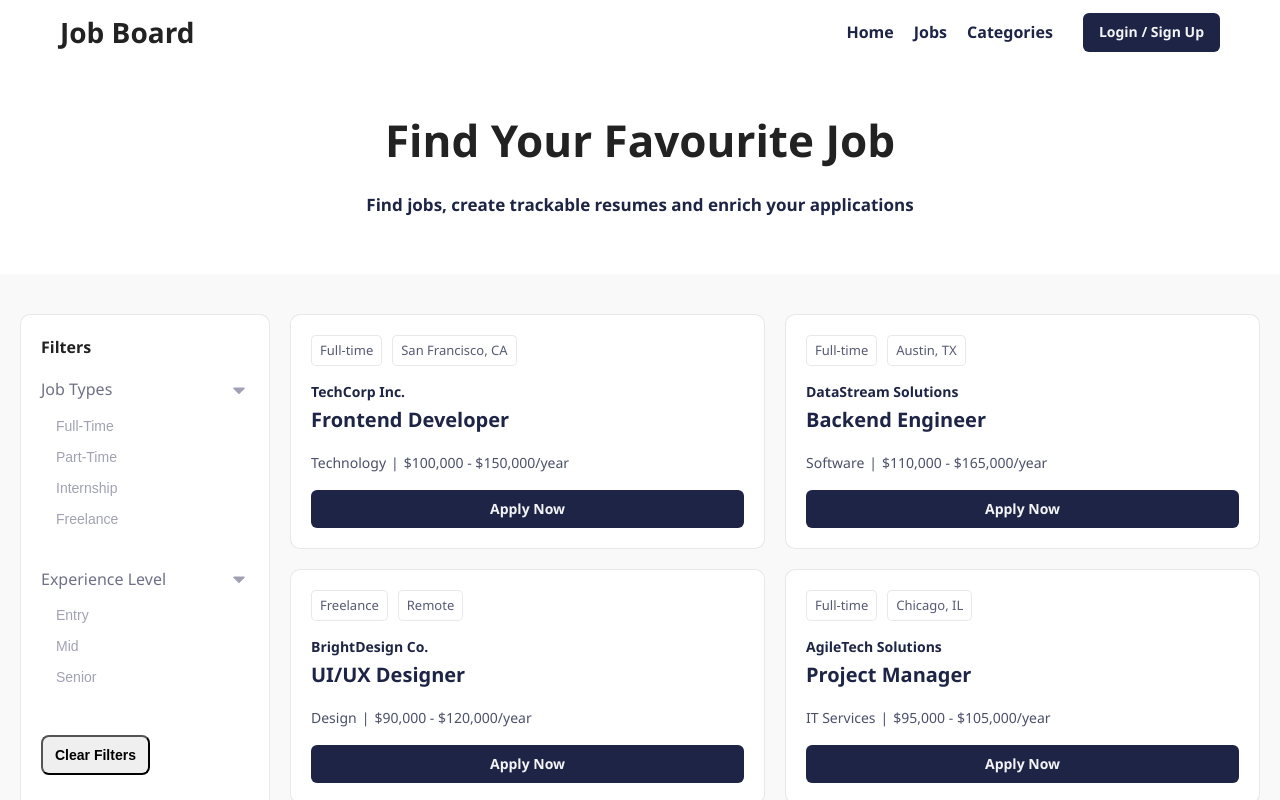
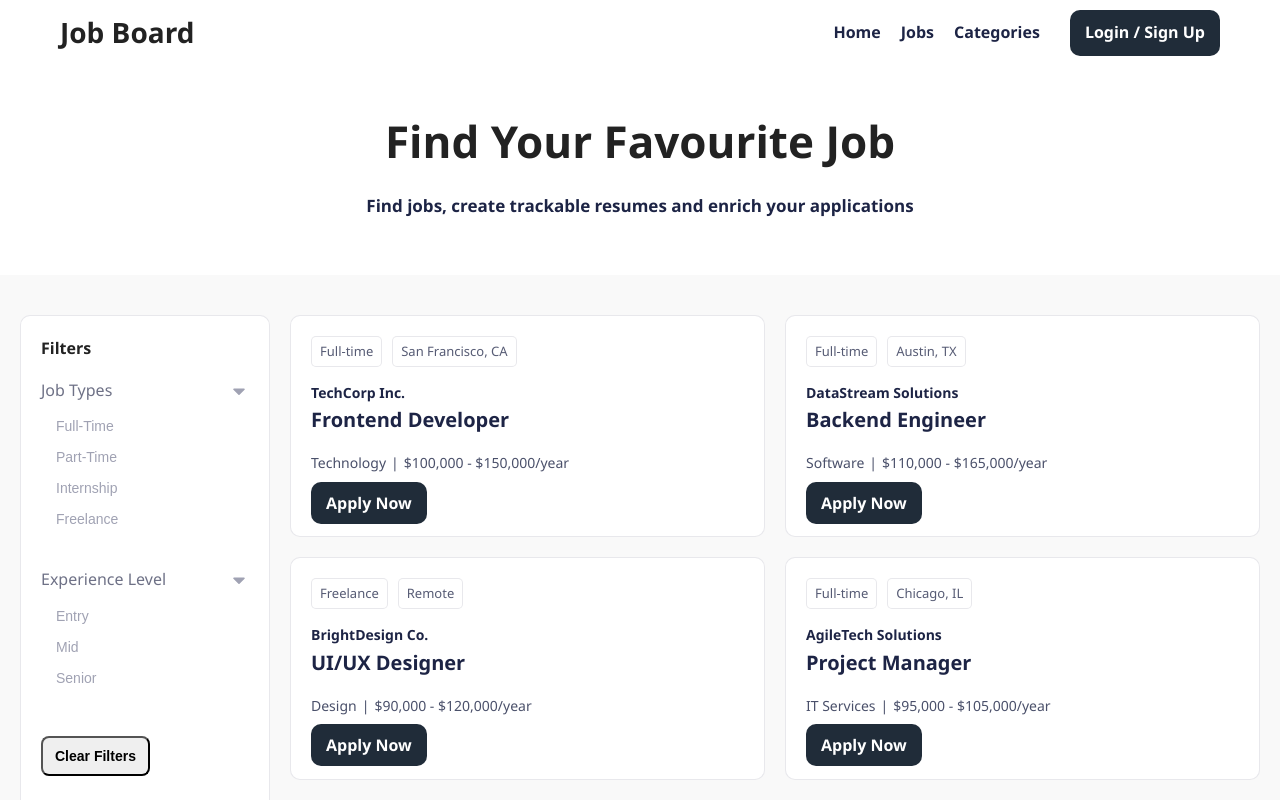
Before and after one commit to Jon-Felipe/Job-Board-React, a React (Vite) app: page /jobs in a window 1280 px wide. Shown: the top 800 px of the page. Built offline with nearby package versions, Linux system fonts and the light colour scheme.

Commit message:
link button and styling refactor

```diff
--- a/src/components/ui/LinkButton/LinkButton.module.css
+++ /dev/null
@@ -1,38 +0,0 @@
-.link {
-  display: inline-flex;
-  align-items: center;
-  justify-content: center;
-  padding: 0.5rem 1rem;
-  font-size: 0.875rem;
-  font-weight: 600;
-  border: none;
-  border-radius: 0.375rem;
-  cursor: pointer;
-  transition: background-color 0.2s ease;
-  width: 100%;
-}
-
-.primary {
-  color: #f4f4f6;
-  background-color: #1d2445;
-}
-
-.primary:hover {
-  color: #1d2445;
-  background-color: #f4f4f6;
-}
-
-.secondary {
-  background-color: #f4f4f6;
-  color: #1d2445;
-}
-
-.secondary:hover {
-  background-color: #1d2445;
-  color: #f4f4f6;
-}
-
-.text {
-  background-color: transparent;
-  width: unset;
-}
--- /dev/null
+++ b/src/components/ui/LinkButton/LinkButton.styles.tsx
@@ -0,0 +1,49 @@
+import { Link } from 'react-router';
+import styled, { css } from 'styled-components';
+
+// extras
+import type { Variant } from './LinkButton';
+
+const buttonVariants: Record<Variant, ReturnType<typeof css>> = {
+  primary: css`
+    background-color: #202c39;
+    color: #fff;
+
+    &:hover {
+      color: #f4f4f6;
+      background-color: #354554;
+    }
+  `,
+  secondary: css`
+    background-color: #fff;
+    color: #202c39;
+    border: 1px solid #202c39;
+
+    &:hover {
+      background-color: #202c39;
+      color: #f4f4f6;
+    }
+  `,
+  text: css`
+    background-color: transparent;
+    color: #202c39;
+
+    &:hover {
+      text-decoration: underline;
+    }
+  `,
+};
+
+export const LinkButtonContainer = styled(Link)<{ $variant: Variant }>`
+  font-family: 'Segoe UI', Tahoma, Geneva, Verdana, sans-serif;
+  font-size: 16px;
+  font-weight: 600;
+  padding: 10px 15px;
+  border-radius: 10px;
+  text-decoration: none;
+  cursor: pointer;
+
+  transition: background-color 0.3s ease-in;
+
+  ${(props) => buttonVariants[props.$variant]}
+`;
--- a/src/components/ui/LinkButton/LinkButton.tsx
+++ b/src/components/ui/LinkButton/LinkButton.tsx
@@ -1,24 +1,21 @@
 import React from 'react';
-import { Link } from 'react-router';
 
 // extras
-import styles from './LinkButton.module.css';
+import { LinkButtonContainer } from './LinkButton.styles';
 
-type Variant = 'primary' | 'secondary' | 'text';
+export type Variant = 'primary' | 'secondary' | 'text';
 
 type LinkButtonProps = {
   path: string;
-  children: React.ReactNode;
+  children?: React.ReactNode;
   variant?: Variant;
 };
 
 function LinkButton({ path, children, variant = 'primary' }: LinkButtonProps) {
-  const cssClasses = [styles.link, styles[variant]].join(' ');
-
   return (
-    <Link to={path} className={cssClasses}>
+    <LinkButtonContainer to={path} $variant={variant}>
       {children}
-    </Link>
+    </LinkButtonContainer>
   );
 }
 
```
